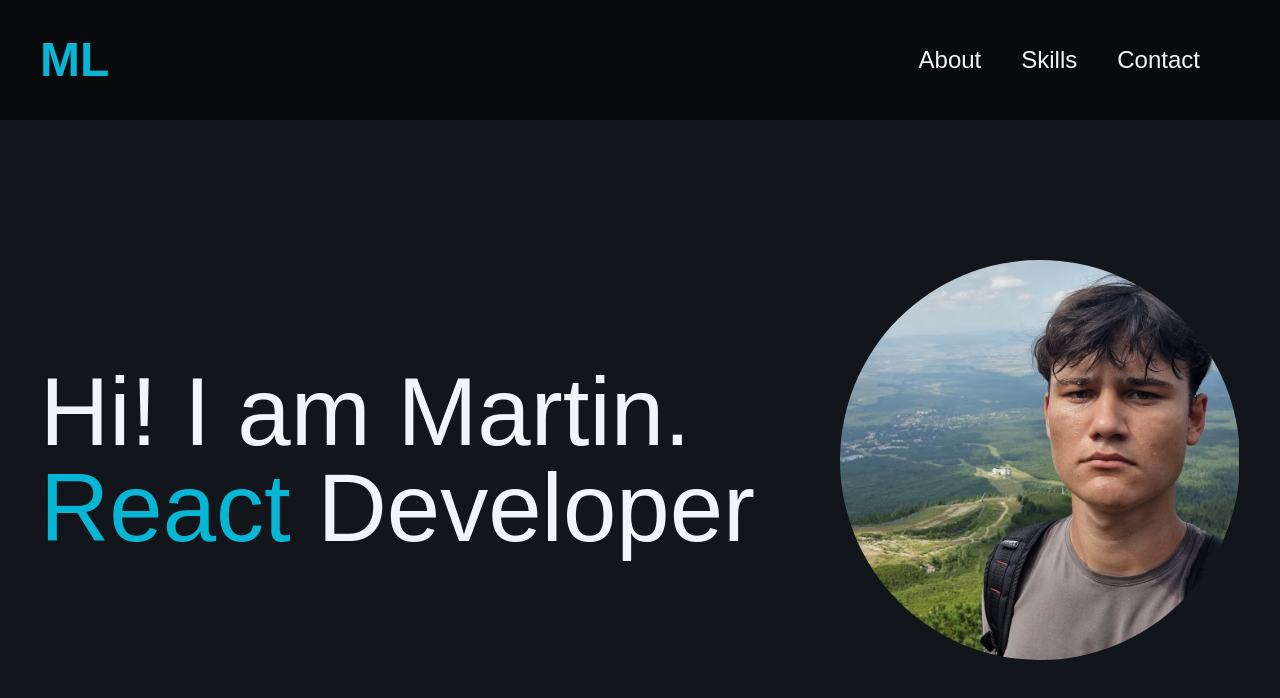
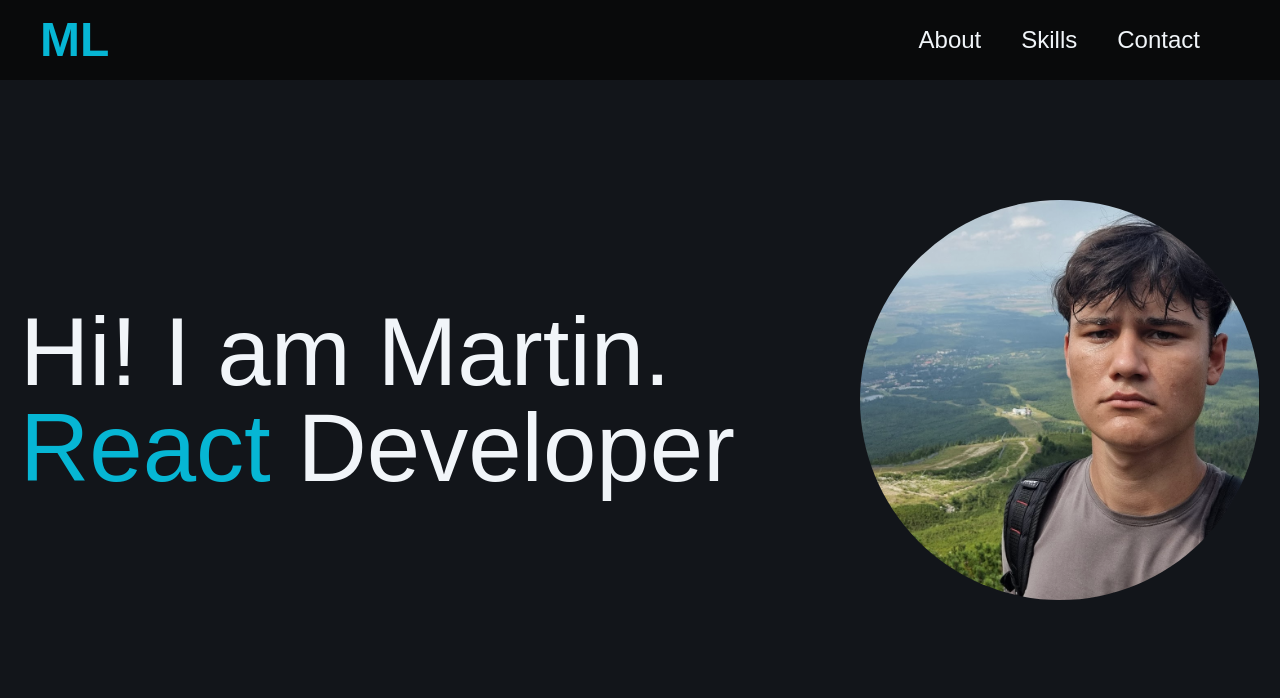
Before and after one commit to Saves331/CV, a React (Vite) app: page / in a window 1280 px wide. Shown: the top 698 px of the page. Built offline with nearby package versions, Linux system fonts and the light colour scheme.

Commit message:
preparation for the About section

```diff
--- a/src/App.tsx
+++ b/src/App.tsx
@@ -12,9 +12,10 @@
         <NavBar />
 
 
-    <div className='snap-y snap-mandatory h-screen overflow-y-scroll'>
+    <div className='snap-y snap-mandatory h-screen overflow-y-scroll  scroll-behavior:smooth;'>
 
-      <section className="h-screen snap-start">
+      <div className=''>
+        <section className="h-screen snap-start bg-[#12151a]">
           <Hero />
         </section>
 
@@ -23,9 +24,12 @@
         </section>
 
 
-        <section className="h-screen snap-start">
+       {/*  <section className="h-screen snap-start">
           <Dummy />
         </section>
+ */}
+      </div>
+
 
 
 
--- a/src/components/About.tsx
+++ b/src/components/About.tsx
@@ -1,9 +1,29 @@
 import React from 'react'
+
+
 
 function About() {
   return (
-    <div className='h-screen pt-[15vh] text-center'>
-        <h1 className='text-6xl text-[#F1F5F9] font-bold mt-10'>About Me</h1>
+    <div className='h-screen pt-[10vh] text-center max-w-[1800px] mx-auto w-full'>
+        <h1 className='text-6xl text-[#F1F5F9] font-bold py-10'>About Me</h1>
+
+
+              <div className='flex gap-4 h-[70vh]'>
+                      <div className='flex flex-col w-1/2 gap-4'>
+                        <div className='bg-amber-400 border-4 h-1/2 w-full'></div>
+                        <div className='bg-amber-400 border-4 h-1/2 w-full'></div>
+                      </div>
+
+
+
+                      <div className='w-1/2'>
+                        <div className='bg-amber-600 border-4 h-full w-full'></div>
+
+                        </div>
+                      </div>
+
+
+
     </div>
   )
 }
--- a/src/components/Dummy.tsx
+++ b/src/components/Dummy.tsx
@@ -5,7 +5,7 @@
     const boxes = [1,2,3]
 
   return (
-    <div className='h-[100vh] w-full bg-amber-600 snap-start pt-[15vh] flex justify-around items-center'>
+    <div className='h-[100vh] w-full bg-amber-600 snap-start pt-[10vh] flex justify-around items-center'>
         {boxes.map((box) => {
             return <div key={box} className="w-90 h-120 bg-fuchsia-700 border-2"></div>
         })}
--- a/src/components/Hero.tsx
+++ b/src/components/Hero.tsx
@@ -5,7 +5,7 @@
   const person = { name: "Martin", profession: "Developer", avatar: avatar }
 
   return (
-    <div className="snap-start h-screen flex justify-between items-center px-10 pt-[15vh] bg-[#12151a]">
+    <div className="snap-start h-screen flex justify-between items-center px-10 pt-[10vh] container">
       {/* Left side: Text */}
       <div className="text-4xl sm:text-6xl lg:text-[6rem] text-[#F1F5F9]">
         <h1>Hi! I am {person.name}.</h1>
--- a/src/components/NavBar.tsx
+++ b/src/components/NavBar.tsx
@@ -3,7 +3,7 @@
 function NavBar() {
   return (
     <div>
-        <nav className='flex justify-between items-center p-10 bg-[#090a0b]  w-full h-[15vh] fixed top-0 left-0 pr-[80px]'>
+        <nav className='flex justify-between items-center p-10 bg-[#090a0b]  w-full h-[10vh] fixed top-0 left-0 pr-[80px]'>
 
             <a href="#" className='text-[#06B6D4] text-5xl font-bold'>ML</a>
 
--- a/src/index.css
+++ b/src/index.css
@@ -4,3 +4,7 @@
  background-color:#0F172A ;
  font-family: sans-serif;
 }
+
+.container {
+  @apply max-w-[1800px] mx-auto p-5;
+}
```
